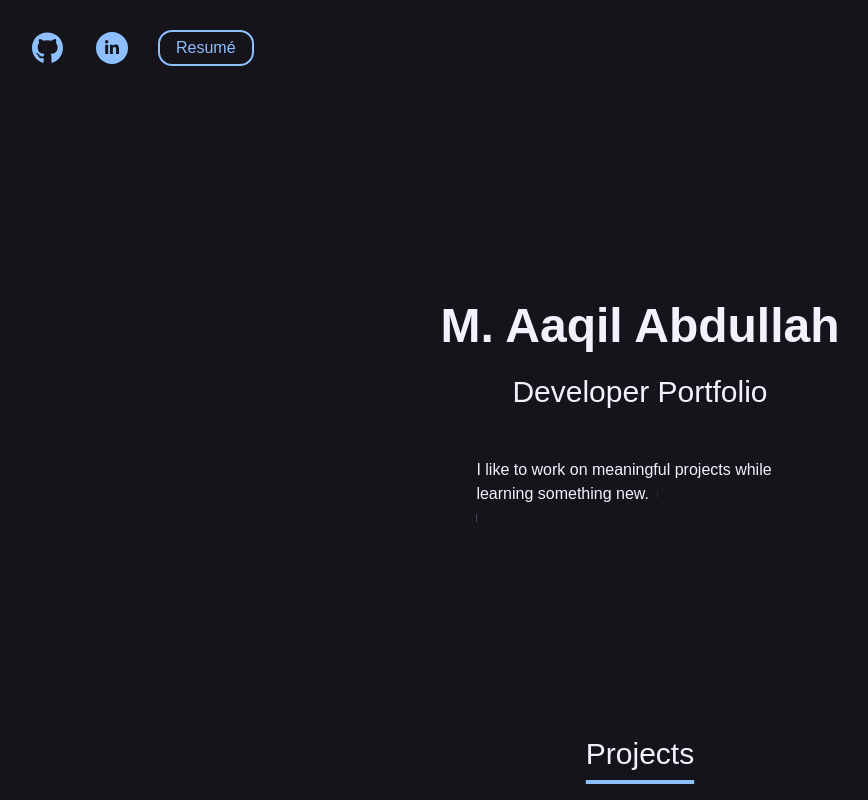
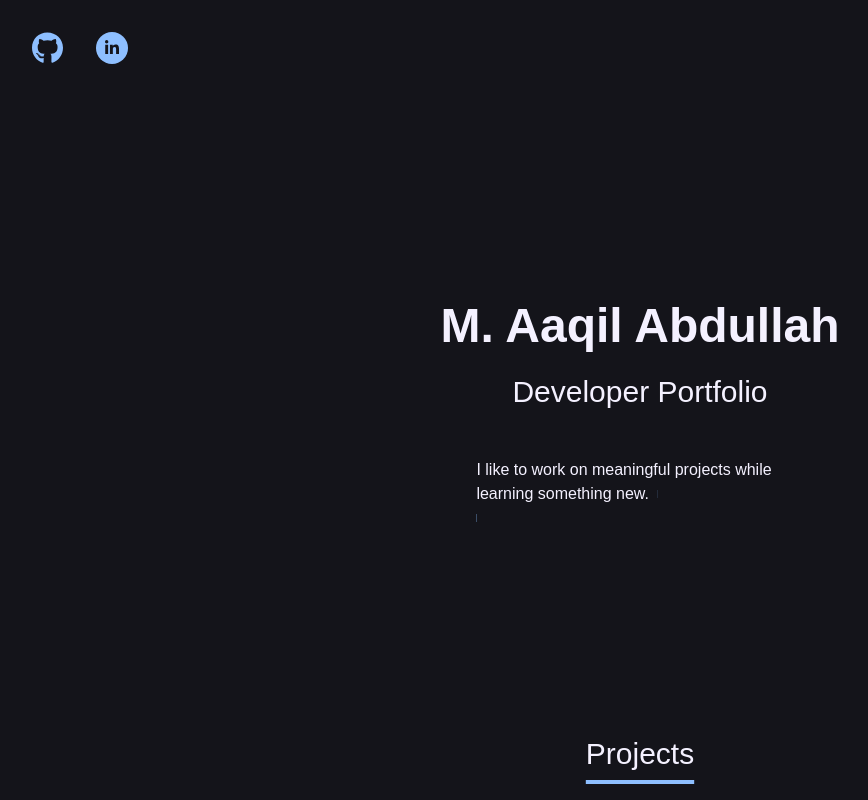
Before and after one commit to aaqil-a/portfolio, a Next.js app: page / in a window 1280 px wide. Shown: the top 800 px of the page, without its empty margins (0-868 px from the left). Built offline with nearby package versions, Linux system fonts and the light colour scheme; a web font is replaced by a local one.

Commit message:
Polishing animation and remove resume

```diff
--- a/app/page.tsx
+++ b/app/page.tsx
@@ -29,12 +29,6 @@ export default function Home() {
                     className="bg-accent transition hover:bg-accentDarker flex items-center justify-center h-8 w-8 p-2 rounded-full">
                     <FontAwesomeIcon className="h-4 text-background" icon={faLinkedinIn}/>
                 </a>
-                <a
-                    href="https://maaqila-general.s3.ap-southeast-2.amazonaws.com/resume.pdf"
-                    target="_blank"
-                    className="outline transition outline-2 rounded-xl px-4 flex items-center gap-2 h-8 hover:text-accentDarker">
-                    Resumé
-                </a>
             </header>
 
             <Bio/>
--- a/app/showcase/showcase.tsx
+++ b/app/showcase/showcase.tsx
@@ -34,7 +34,7 @@ export default function Showcase({data} : {data : ShowcaseData}) {
     const currentData : ProjectData[] = data.projects;
 
     return (
-        <div className="animate__animated animate__fadeIn animate__delay-2s">
+        <div className="animate__animated animate__fadeIn animate__delay-1s">
             <div className="flex items-center justify-center gap-32 w-full text-3xl">
                 <ShowcaseHeader value={ShowcasePage.Projects} selected={page == ShowcasePage.Projects}/>
             </div>
```
